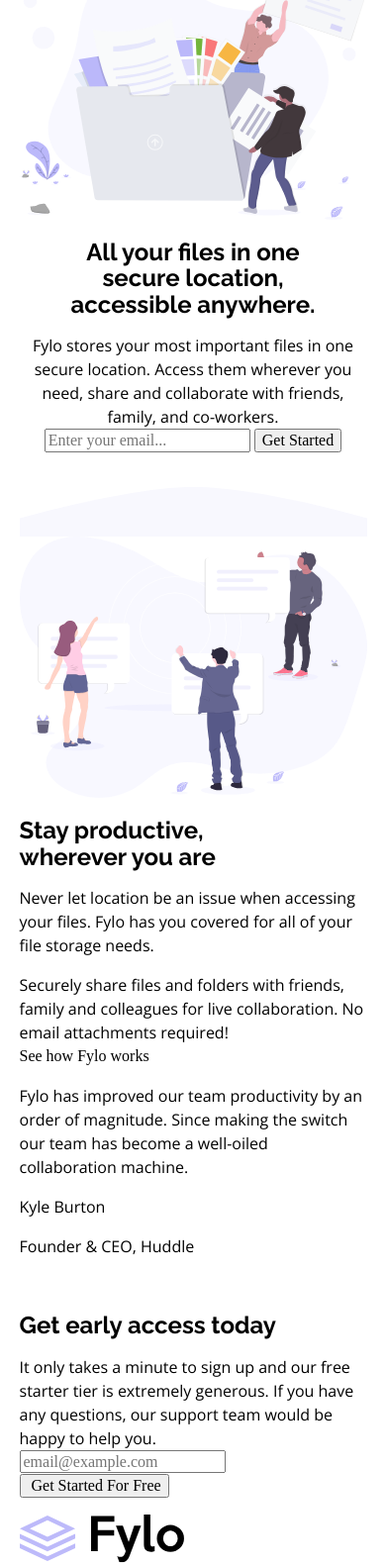
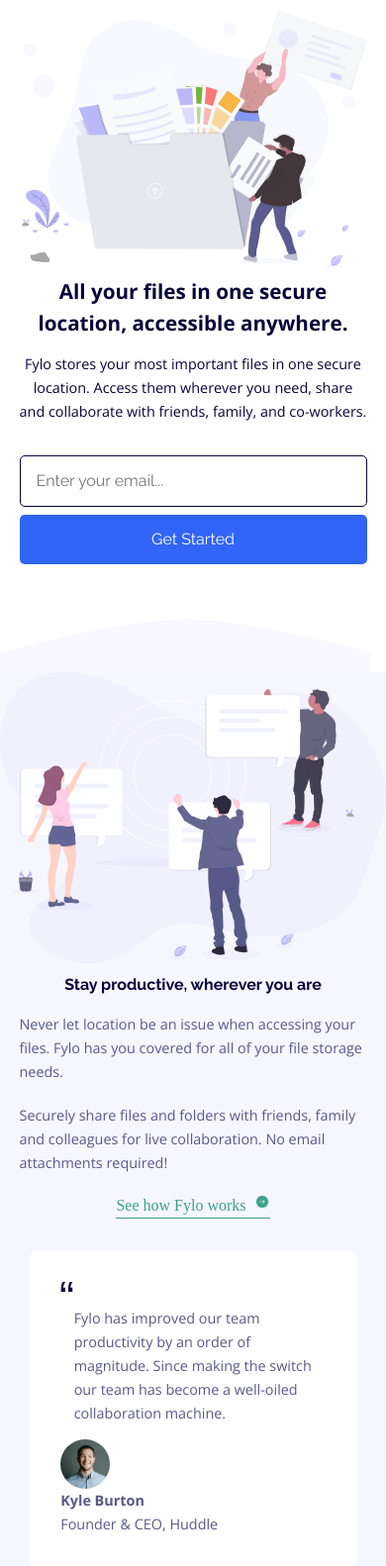
Before and after one commit to Holgermueller/fylo-two-column-landing, a plain HTML site: page index.html in a window 390 px wide. Shown: the part 101-1683 px from the top of the page at 99% size. Drawn offline with nearby package versions, Linux system fonts and the light colour scheme.

Commit message:
styled first and second sections

```diff
--- a/index.html
+++ b/index.html
@@ -45,10 +45,7 @@
           and co-workers.
         </p>
 
-        <form
-          action="
-    "
-        >
+        <form action="#">
           <input
             type="text"
             name="email"
@@ -58,9 +55,8 @@
           <input type="button" value="Get Started" />
         </form>
       </section>
-
+      <img src="images/bg-curve-mobile.svg" alt="decorative curve" />
       <section class="section-two">
-        <img src="images/bg-curve-mobile.svg" alt="decorative curve" />
         <img src="images/illustration-2.svg" alt="image" />
         <h2>Stay productive, wherever you are</h2>
 
@@ -74,21 +70,34 @@
           for live collaboration. No email attachments required!
         </p>
 
-        <a href="#"> See how Fylo works</a>
+        <div class="link-container">
+          <a href="#"
+            ><span>See how Fylo works</span>
+            <img src="images/icon-arrow.svg" alt="Link to more info" />
+          </a>
+        </div>
 
         <div class="testimonial-card">
+          <img src="images/icon-quotes.svg" alt="" />
           <p>
             Fylo has improved our team productivity by an order of magnitude.
             Since making the switch our team has become a well-oiled
             collaboration machine.
           </p>
 
-          <p>Kyle Burton</p>
-          <p>Founder & CEO, Huddle</p>
+          <img
+            class="avatar"
+            src="images/avatar-testimonial.jpg"
+            alt="avatar"
+          />
+          <div class="name-container">
+            <p>Kyle Burton</p>
+            <p>Founder & CEO, Huddle</p>
+          </div>
         </div>
       </section>
 
-      <section>
+      <section class="section-three">
         <h2>Get early access today</h2>
 
         <p>
--- a/styles.css
+++ b/styles.css
@@ -98,9 +98,9 @@
   width: 100vw;
 }
 
-h1,
 h2,
-header {
+header,
+input {
   font-family: "Raleway", sans-serif;
 }
 
@@ -118,24 +118,27 @@
 }
 
 header,
-main,
 footer {
   width: 90%;
   margin: auto;
 }
 
 main {
-  display: grid;
+  margin-top: 5rem;
+  margin-bottom: 5rem;
 }
 
 section {
-  margin: 5% 0;
+  margin: auto;
 }
 
 /* Header */
 
 header {
-  margin-top: 5%;
+  position: relative;
+  top: 0;
+  width: 100%;
+  padding: 1rem;
 }
 
 header a {
@@ -160,12 +163,117 @@
   margin-left: 3%;
 }
 
+/* Main */
+
 /* Section One */
 
 .section-one {
-  margin: 5% 0;
+  text-align: center;
+  color: hsl(243, 87%, 12%);
+  width: 90%;
+}
+
+.section-one h1 {
+  font-family: "Open Sans", sans-serif;
+  font-size: 1.29rem;
+  margin-top: 2%;
+  margin-bottom: 2%;
+  line-height: 2rem;
+}
+
+.section-one p {
+  font-size: 0.9rem;
+  line-height: 1.5rem;
+  margin-bottom: 2rem;
+}
+
+.section-one form {
+  margin-bottom: 3rem;
+}
+
+.section-one form input {
+  width: 100%;
+}
+
+.section-one form input[type="text"],
+.section-one form input[type="button"] {
+  padding: 16px;
+  margin-bottom: 8px;
+  border-radius: 5px;
+}
+
+.section-one form input[type="text"] {
+  border: 1px solid hsl(243, 87%, 12%);
+}
+
+.section-one form input[type="button"] {
+  border: none;
+  background-color: hsl(224, 93%, 58%);
+  color: hsl(0, 0%, 100%);
+}
+
+/* Section Two */
+
+.section-two {
+  background-color: hsl(240, 75%, 98%);
+  padding-bottom: 5%;
+}
+
+.section-two h2 {
+  color: hsl(243, 87%, 12%);
+  font-size: 1rem;
   text-align: center;
 }
+
+.section-two p {
+  color: hsl(238, 22%, 44%);
+  width: 90%;
+  font-size: 0.9rem;
+  margin: 5% auto;
+  line-height: 1.5rem;
+}
+
+.link-container {
+  text-align: center;
+  vertical-align: middle;
+}
+
+.section-two a {
+  display: inline-block;
+  border-bottom: 1px solid hsl(169, 46%, 43%);
+  color: hsl(169, 46%, 43%);
+}
+
+.section-two a img {
+  margin-left: 8px;
+  border: none;
+  float: right;
+  vertical-align: middle;
+}
+
+.testimonial-card {
+  background-color: hsl(0, 0%, 100%);
+  border-radius: 10px;
+  width: 85%;
+  margin: 2rem auto;
+  padding: 2rem;
+}
+
+.testimonial-card .avatar {
+  border-radius: 50%;
+  height: 50px;
+  width: 50px;
+}
+
+.name-container p {
+  margin: 0;
+}
+
+.name-container p:first-of-type {
+  font-weight: 700;
+}
+
+/* Footer */
 
 footer {
   text-align: left;
```
